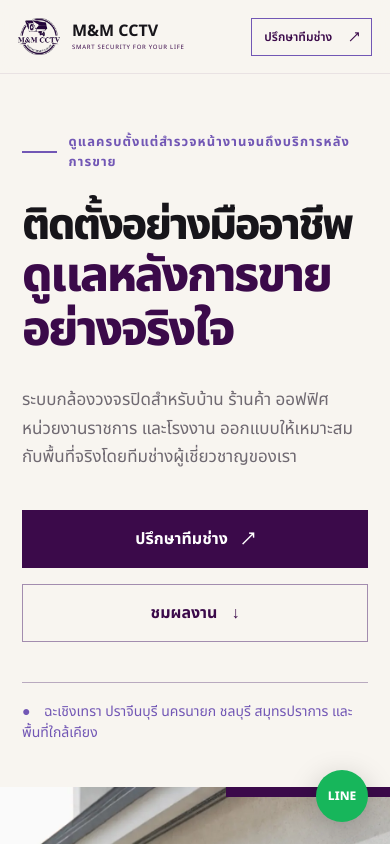
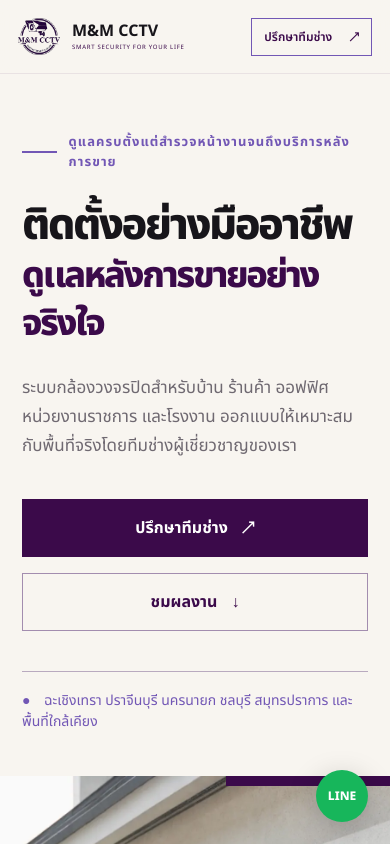
Before and after one commit to momomaggi/mmcctv-website, a React (Vite) app: page / in a window 390 px wide. Shown: the top 844 px of the page. Built offline with nearby package versions, Linux system fonts and the light colour scheme.

Commit message:
Set mobile after-sales headline font size

```diff
--- a/src/styles.css
+++ b/src/styles.css
@@ -656,6 +656,9 @@ footer > small {
   .hero h1 {
     font-size: 43px;
   }
+  .hero h1 em {
+    font-size: 36px;
+  }
   .hero-copy > p {
     font-size: 17px;
   }
```
